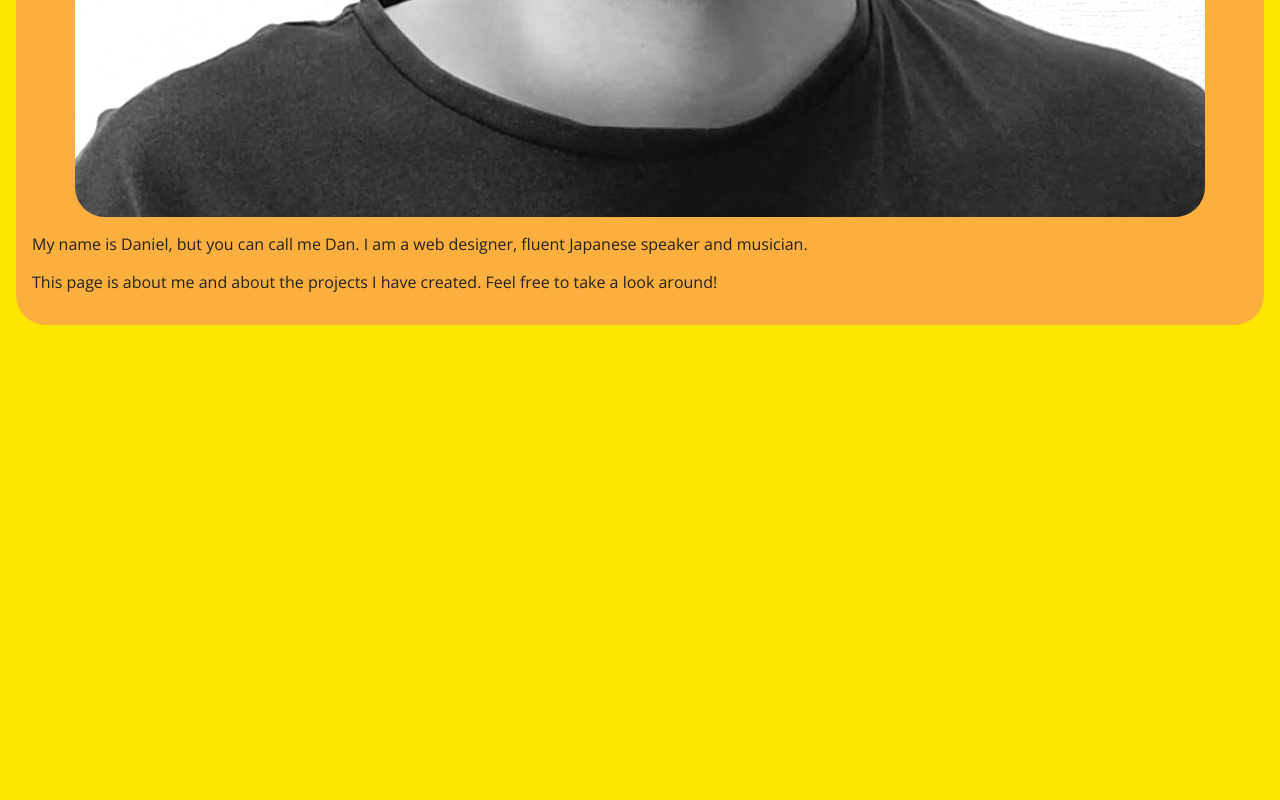
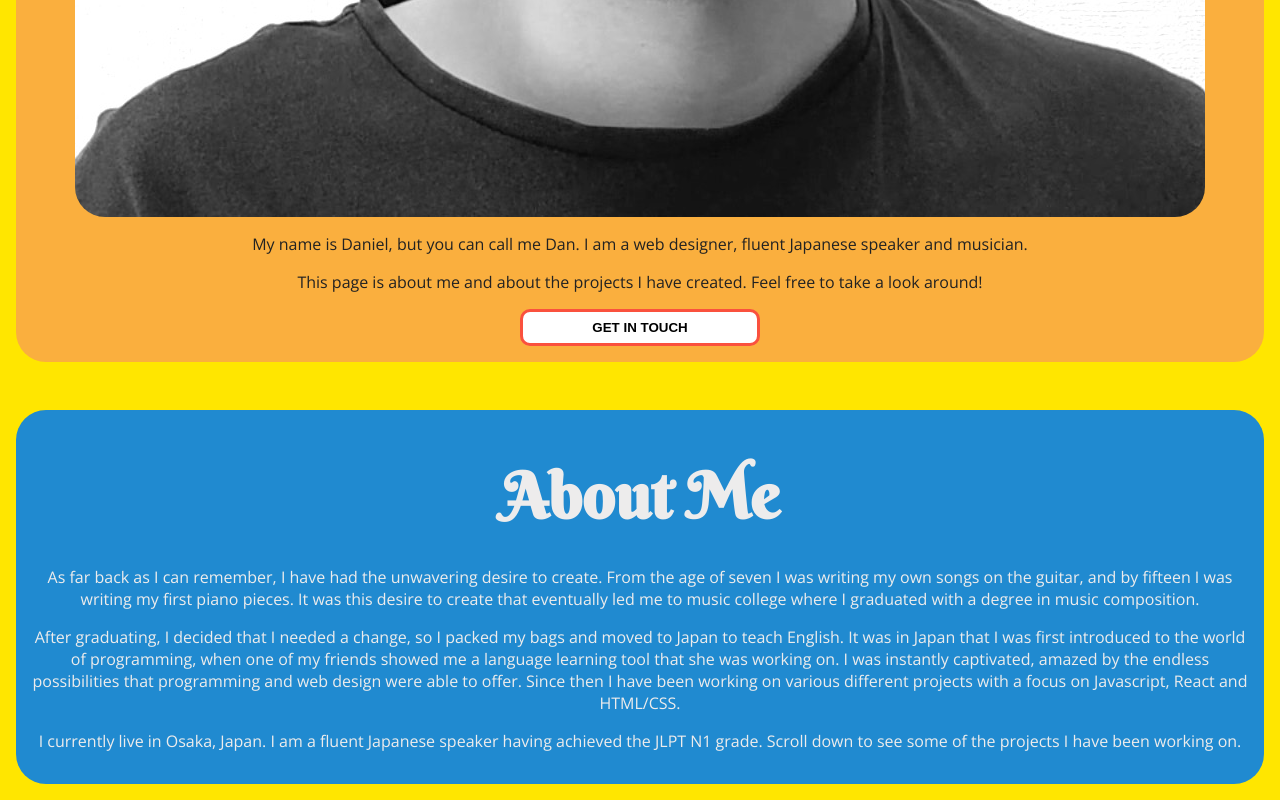
Before and after one commit to dpars34/Personal-Website, a React (Create React App) app: page / in a window 1280 px wide. Shown: the part 1193-1993 px from the top of the page. Before the commit the page ends 1534 px from the top, so only its background shows below. Built offline with nearby package versions, Linux system fonts and the light colour scheme.

Commit message:
Created about me section

```diff
--- a/src/App.css
+++ b/src/App.css
@@ -1,3 +1,19 @@
-.container {
-    background-color: #FFE600 !important;
+.heading {
+    font-family: 'Berkshire Swash', cursive;
+    font-size: 4rem;
+    line-height: 34px;
+    text-align: center;
 }
+
+.section-text {
+    font-family: 'Open Sans', sans-serif;
+    font-size: 1rem;
+    text-align: center;
+}
+
+:target::before {
+    content: '';
+    display: block;
+    height:      7rem;
+    margin-top: -7rem;
+}
--- a/src/App.js
+++ b/src/App.js
@@ -2,6 +2,7 @@ import React from "react"
 import './App.css';
 import Header from "./Components/Header/Header"
 import WelcomeEN from "./Components/Welcome/WelcomeEN"
+import AboutEN from "./Components/About/AboutEN"
 
 class App extends React.Component {
   constructor() {
@@ -16,6 +17,7 @@ class App extends React.Component {
       <div className="container">
         <Header />
         <WelcomeEN />
+        <AboutEN />
       </div>
     )
   }
--- /dev/null
+++ b/src/Components/About/About.css
@@ -0,0 +1,19 @@
+.about-area {
+    margin-top: 3rem;
+}
+
+.about-text-area {
+    background-color: #208AD0;
+    margin: 1rem;
+    padding: 1rem;
+    border-radius: 30px;
+    color: #EDECEC;
+}
+
+.about-heading {
+    font-family: 'Berkshire Swash', cursive;
+    font-size: 4rem;
+    line-height: 34px;
+    text-align: center;
+
+}
--- /dev/null
+++ b/src/Components/About/AboutEN.js
@@ -0,0 +1,18 @@
+import React from "react"
+import "./About.css"
+
+function AboutEN() {
+    return (
+        <div className="about-area" id="about-area">
+            <div className="about-text-area" >
+                <h2 className="about-heading">About Me</h2>
+                <p className="section-text">As far back as I can remember, I have had the unwavering desire to create. From the age of seven I was writing my own songs on the guitar, and by fifteen I was writing my first piano pieces. It was this desire to create that eventually led me to music college where I graduated with a degree in music composition.</p>
+                <p className="section-text">After graduating, I decided that I needed a change, so I packed my bags and moved to Japan to teach English. It was in Japan that I was first introduced to the world of programming, when one of my friends showed me a language learning tool that she was working on. I was instantly captivated, amazed by the endless possibilities that programming and web design were able to offer. Since then I have been working on various different projects with a focus on Javascript, React and HTML/CSS.</p>
+                {/*<p className="section-text">My arts background has given me a unique perspective on programming and web design. No matter whether it is a musical composition or a web page, all creative endeavours should be beautiful, balanced and unique.</p>*/}
+                <p className="section-text">I currently live in Osaka, Japan. I am a fluent Japanese speaker having achieved the JLPT N1 grade. Scroll down to see some of the projects I have been working on.</p>
+            </div>
+        </div>
+    )
+}
+
+export default AboutEN
--- a/src/Components/Header/Header.js
+++ b/src/Components/Header/Header.js
@@ -7,7 +7,7 @@ function Header() {
             <p className="personal-logo">Daniel Parsons</p>
             <hr />
             <div className="nav-bar">
-                <a href="#about-me" className="nav-link">About Me</a>
+                <a href="#about-area" className="nav-link">About Me</a>
                 <a href="#projects" className="nav-link">Projects</a>
                 <a href="#contact" className="nav-link">Get In Touch</a>
             </div>
--- a/src/Components/Welcome/Welcome.css
+++ b/src/Components/Welcome/Welcome.css
@@ -5,24 +5,11 @@
     margin-top: 9rem;
 }
 
-.welcome-text {
+.welcome-text-area {
     background-color: #FAAF3E;
     margin: 1rem;
     padding: 1rem;
     border-radius: 30px;
-}
-
-.heading {
-    font-family: 'Berkshire Swash', cursive;
-    font-size: 4rem;
-    line-height: 34px;
-    color: #222222;
-    text-align: center;
-}
-
-p {
-    font-family: 'Open Sans', sans-serif;
-    font-size: 1rem;
     color: #222222;
 }
 
@@ -34,3 +21,14 @@ p {
     margin-right: auto;
     border-radius: 30px;
 }
+
+.contact-button {
+    margin: 0 auto;
+    display: block;
+    background-color: white;
+    border: solid 3px #FA513E;
+    padding: 0.5rem;
+    border-radius: 10px;
+    width: 15rem;
+    font-weight: bold;
+}
--- a/src/Components/Welcome/WelcomeEN.js
+++ b/src/Components/Welcome/WelcomeEN.js
@@ -5,11 +5,12 @@ import mugshot from "./homepage_mugshot.jpg"
 function WelcomeEN() {
     return (
         <div className="welcome-area">
-            <div className="welcome-text">
+            <div className="welcome-text-area">
                 <h1 className="heading">Welcome</h1>
                 <img className="mugshot" src={mugshot} alt="profile"/>
-                <p>My name is Daniel, but you can call me Dan. I am a web designer, fluent Japanese speaker and musician.</p>
-                <p>This page is about me and about the projects I have created. Feel free to take a look around!</p>
+                <p className="section-text">My name is Daniel, but you can call me Dan. I am a web designer, fluent Japanese speaker and musician.</p>
+                <p className="section-text">This page is about me and about the projects I have created. Feel free to take a look around!</p>
+                <button className="contact-button">GET IN TOUCH</button>
             </div>
         </div>
     )
```
